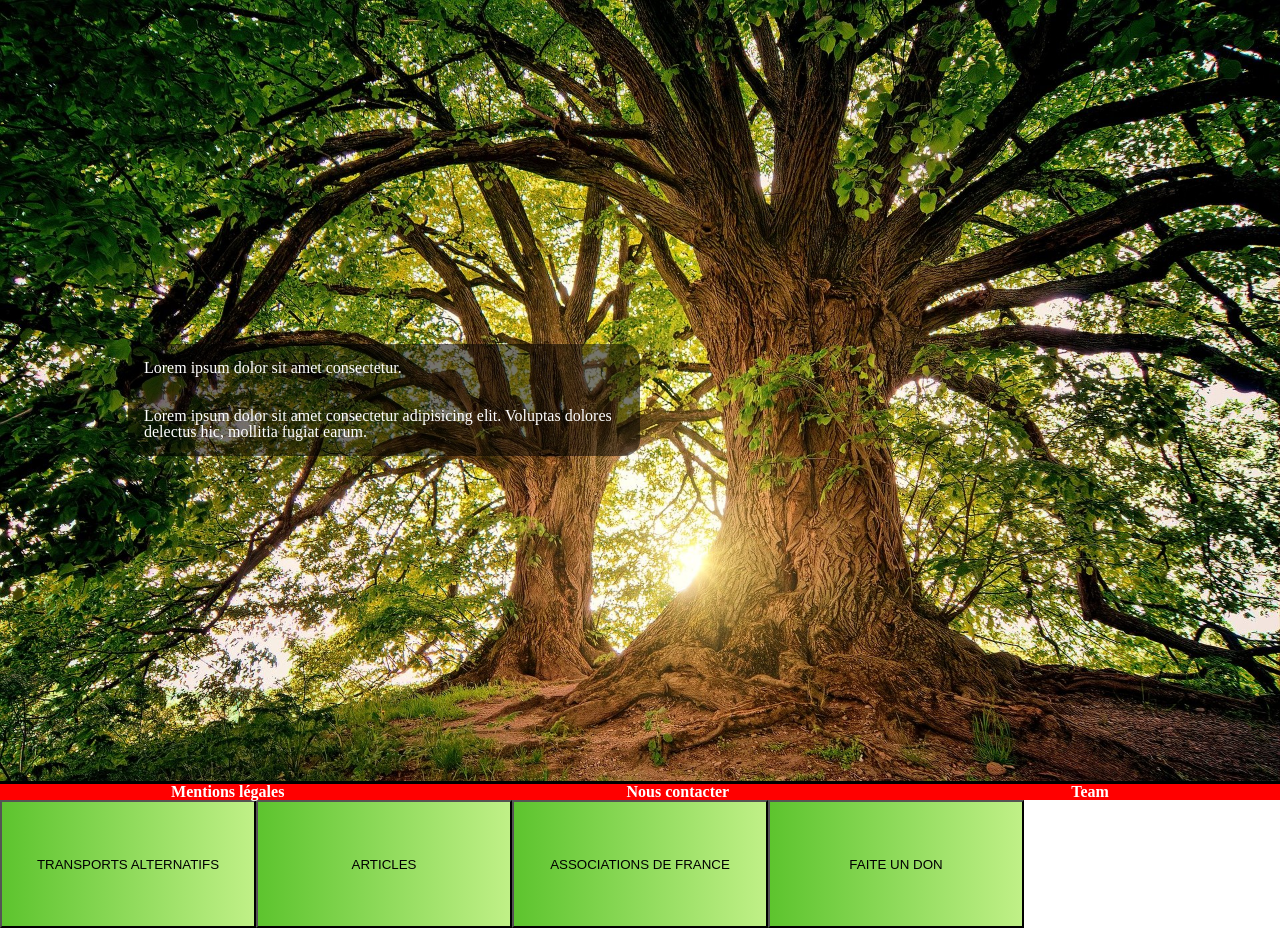
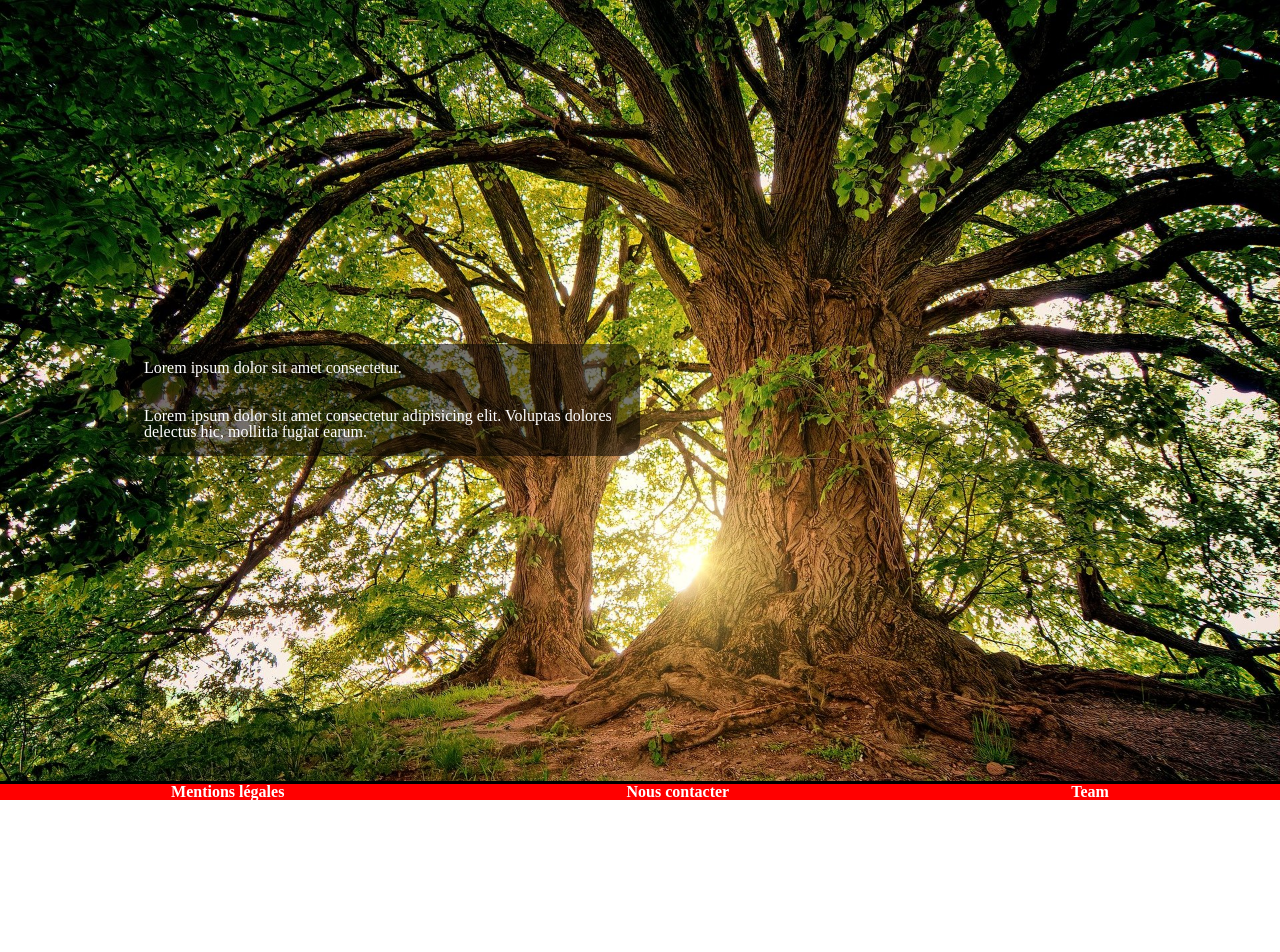
Before and after one commit to Hamza-Luciano/Hackathon, a React (Vite) app in the folder frontend/: page / in a window 1280 px wide. Shown: the top 952 px of the page. Before the commit the page ends 928 px from the top, so only its background shows below. Built offline with nearby package versions, Linux system fonts and the light colour scheme.

Commit message:
Links page v2 (#10)
* create links to the home page for the mobil first

* changed style.jsx and url in index.jsx

Co-authored-by: Decambray Samir <92584130+SDecambray@users.noreply.github.com>

```diff
--- a/frontend/src/App.jsx
+++ b/frontend/src/App.jsx
@@ -2,7 +2,9 @@
 import Home from "./pages/Home";
 import "./App.css";
 import Links from "./components/Links";
+
 import Footer from "./components/Footer";
+
 
 function App() {
   return (
@@ -11,7 +13,9 @@
         <Route path="/" element={<Home />} />
       </Routes>
       <Links />
+
       <Footer />
+
     </div>
   );
 }
--- a/frontend/src/components/Links/index.jsx
+++ b/frontend/src/components/Links/index.jsx
@@ -23,11 +23,12 @@
           </button>
         </Link>
 
-        <Link to="https://planete-urgence.org/planter-un-arbre/">
+        <a href="https://planete-urgence.org/planter-un-arbre/">
           <button type="button" className="but">
             Faite un don
           </button>
-        </Link>
+        </a>
+
       </div>
     </SLinks>
   );
--- a/frontend/src/components/Links/style.jsx
+++ b/frontend/src/components/Links/style.jsx
@@ -16,7 +16,9 @@
       background-size: 200% auto;
       color: white;
       box-shadow: 0 0 20px #eee;
-      border-radius: 10px;
+
+      border-radius: 4vw;
+
     }
 
     button:hover {
@@ -26,8 +28,19 @@
     }
     .but {
       width: 20vw;
-      height: 10vw;
-      text-align: center;
+
+      height: 20vw;
+      border: none;
+      box-shadow: 10vw;
+    }
+    div.buttondiv {
+      display: flex;
+      flex-flow: row wrap;
+      justify-content: space-between;
+      width: 50vw;
+      margin: auto;
+      padding: 20vw;
+
     }
   }
 `;
```
Also changed, not shown: 1 other file (tests, documents, lock files or other folders).
